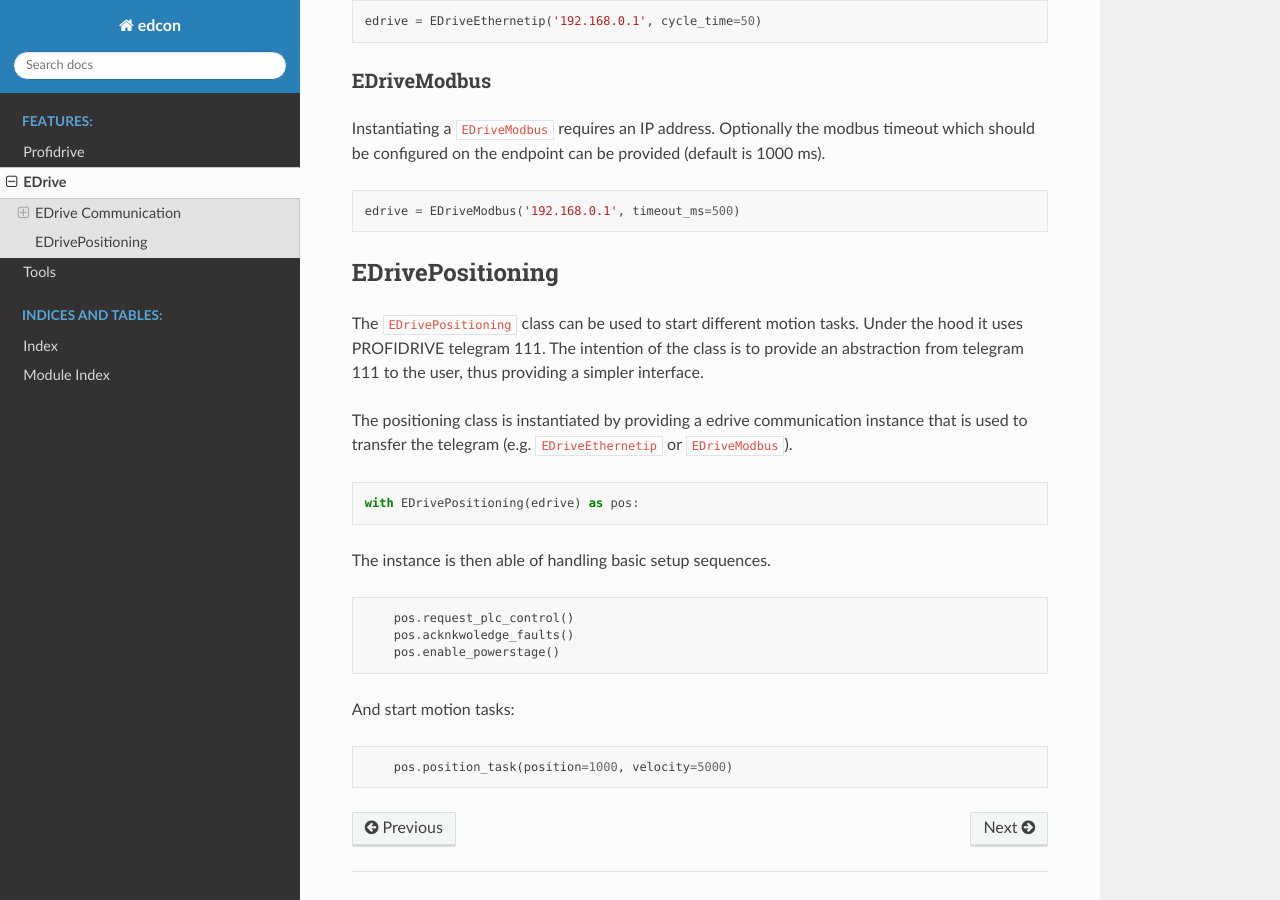
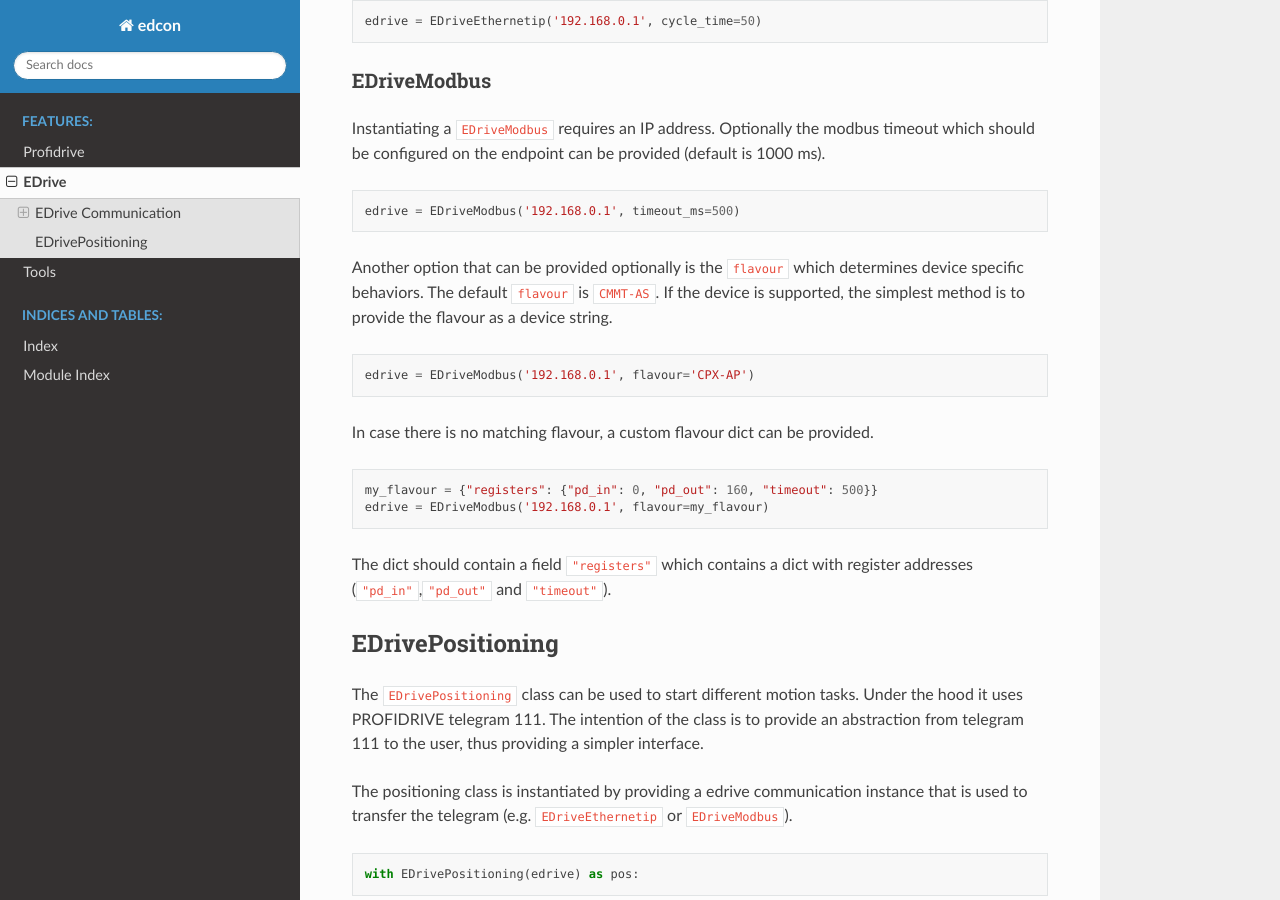
Before and after one commit to Festo-se/festo-edcon, a Sphinx documentation site: the page built from docs/source/features/edrive.md, in a window 1280 px wide and 900 px high, scrolled down 756 px. Built offline with Sphinx 7.4.7 and the Read the Docs theme 2.0.0, drawn with Linux system fonts in a browser that asks for light colours; pages that are not in the unit, such as notebooks, are missing from menus.

Commit message:
Added docu section on flavours.

````diff
--- a/docs/source/features/edrive.md
+++ b/docs/source/features/edrive.md
@@ -34,6 +34,23 @@ Optionally the modbus timeout which should be configured on the endpoint can be
 edrive = EDriveModbus('192.168.0.1', timeout_ms=500)
 ```
 
+Another option that can be provided optionally is the `flavour` which determines device specific behaviors.
+The default `flavour` is `CMMT-AS`.
+If the device is supported, the simplest method is to provide the flavour as a device string.
+
+```
+edrive = EDriveModbus('192.168.0.1', flavour='CPX-AP')
+```
+
+In case there is no matching flavour, a custom flavour dict can be provided.
+```
+my_flavour = {"registers": {"pd_in": 0, "pd_out": 160, "timeout": 500}}
+edrive = EDriveModbus('192.168.0.1', flavour=my_flavour)
+```
+
+The dict should contain a field `"registers"` which contains a dict with register addresses (`"pd_in"`,`"pd_out"` and `"timeout"`).
+
+
 ## EDrivePositioning
 The `EDrivePositioning` class can be used to start different motion tasks.
 Under the hood it uses PROFIDRIVE telegram 111.
````
